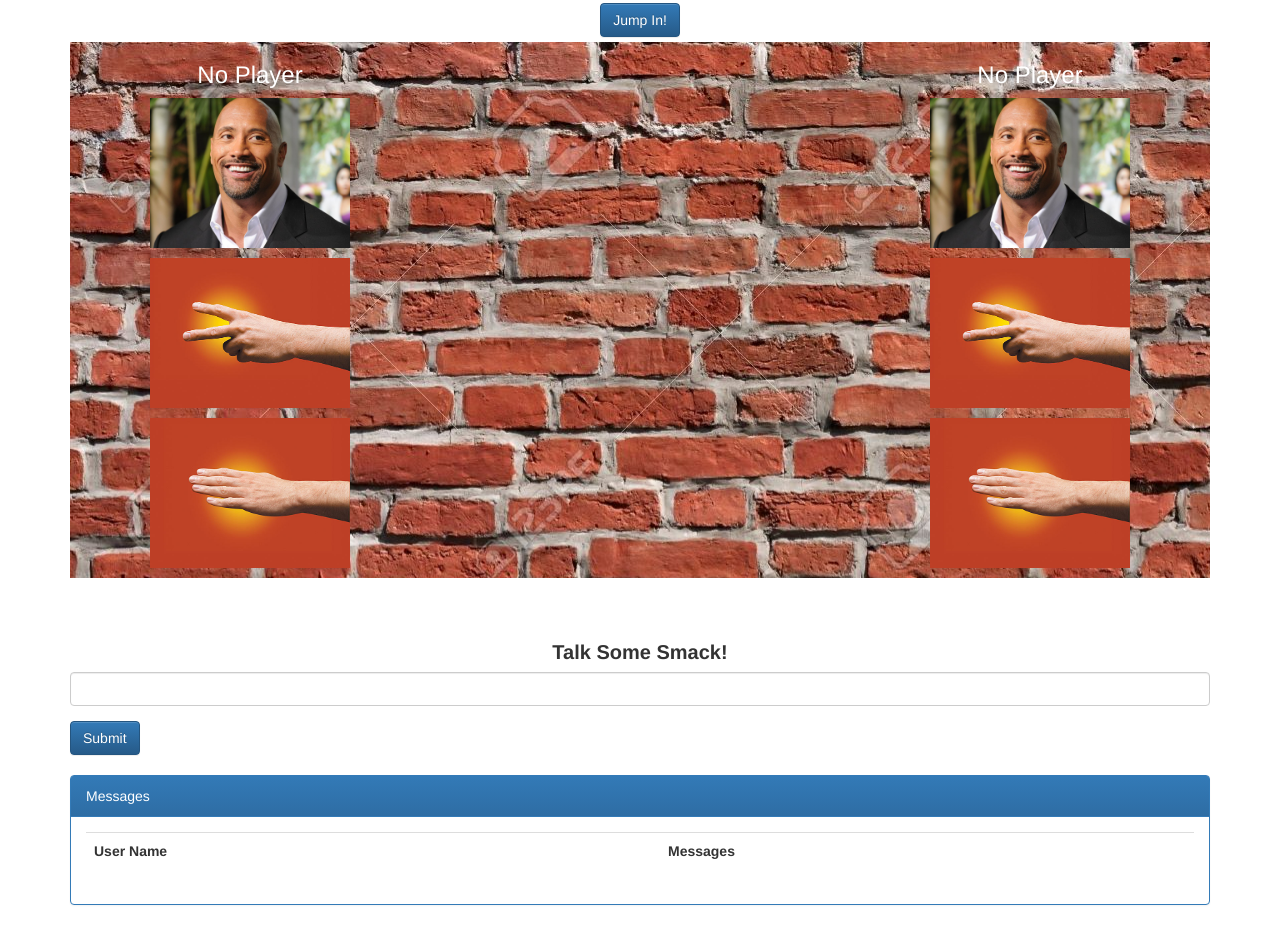
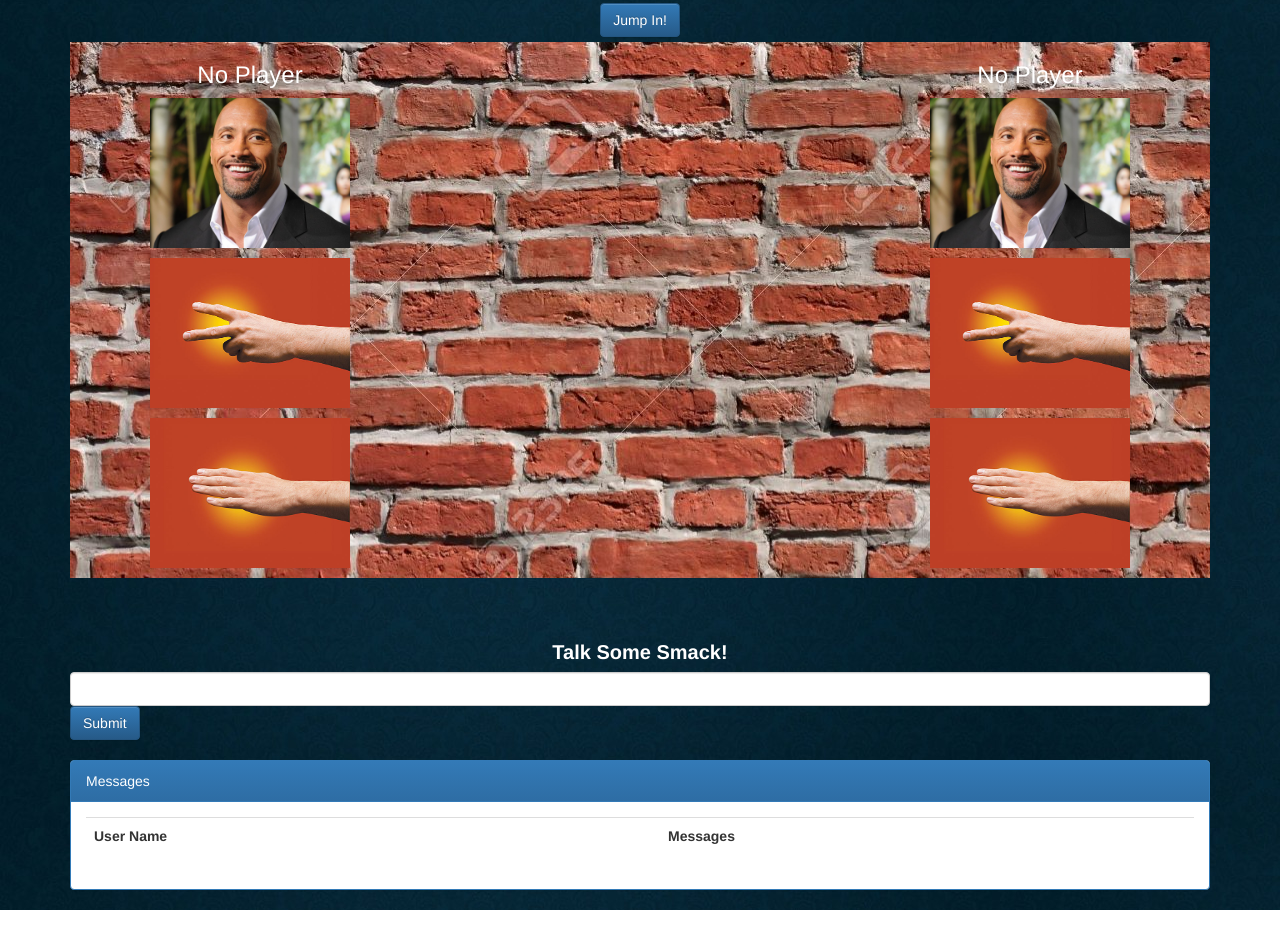
Before and after one commit to adamnewman913/RPS-Multiplayer, a plain HTML site: page index.html in a window 1280 px wide. Shown: the part 452-1377 px from the top of the page. Drawn offline with nearby package versions, Linux system fonts and the light colour scheme; no server answers; files whose address does not match are found by name.

Commit message:
last minute CSS updates

```diff
--- a/assets/style.css
+++ b/assets/style.css
@@ -38,6 +38,6 @@ form {
 
 }
 
-body {
-    background-image: url("assets/images/background");
+.smack {
+    color:white;
 }
--- a/index.html
+++ b/index.html
@@ -12,7 +12,7 @@
         <meta name="viewport" content="width=device-width, initial-scale=1">
         <title>RPS!!!</title>
     </head>
-    <body>
+    <body style="background-image: url(assets/images/background.jpg)">
 
 
 
@@ -71,7 +71,7 @@
 <br>
 <br>
 <br>
-        <div class="form-group" style="text-align: center">
+        <div  class="smack"  class="form-group" style="text-align: center">
         <label for="chat-msg" style="font-size: 20px">Talk Some Smack!</label>
                     <input class="form-control" id="chat-msg" type="text">
         </div>
```
Also changed, not shown: RPSpic.png (deleted).
